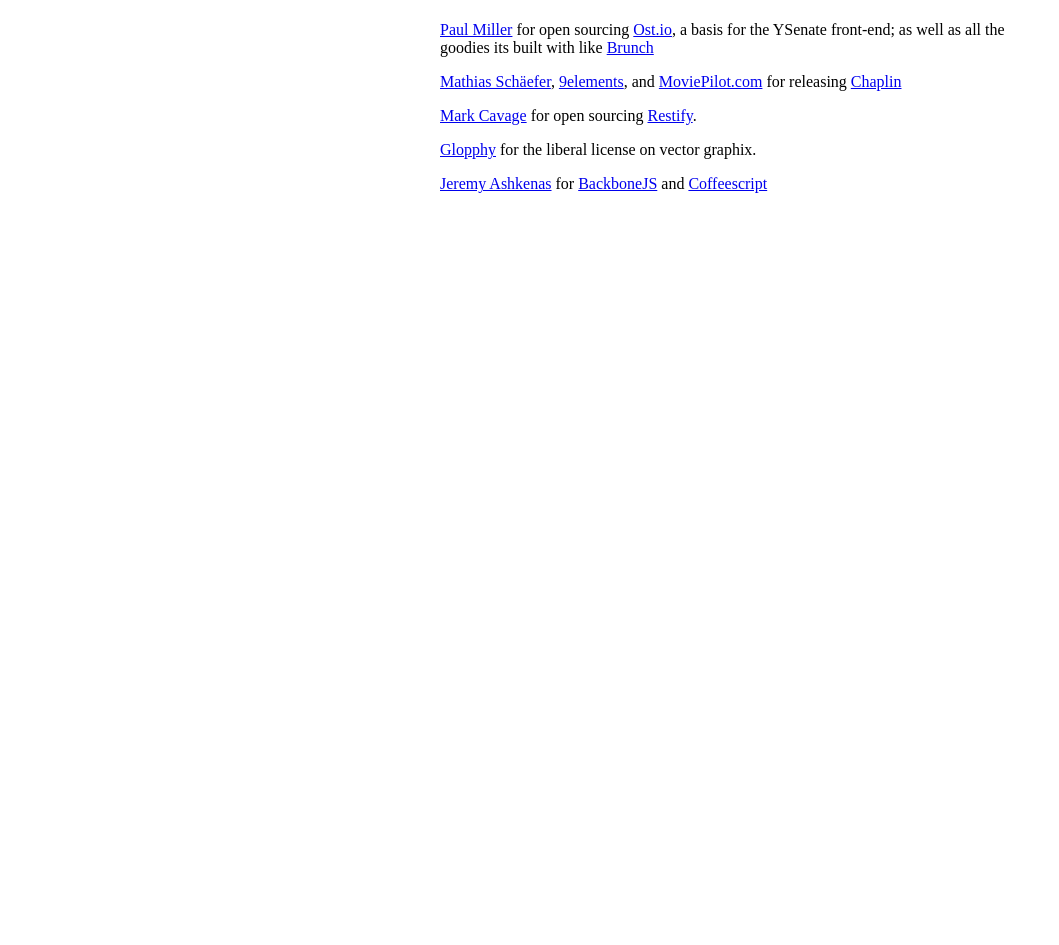
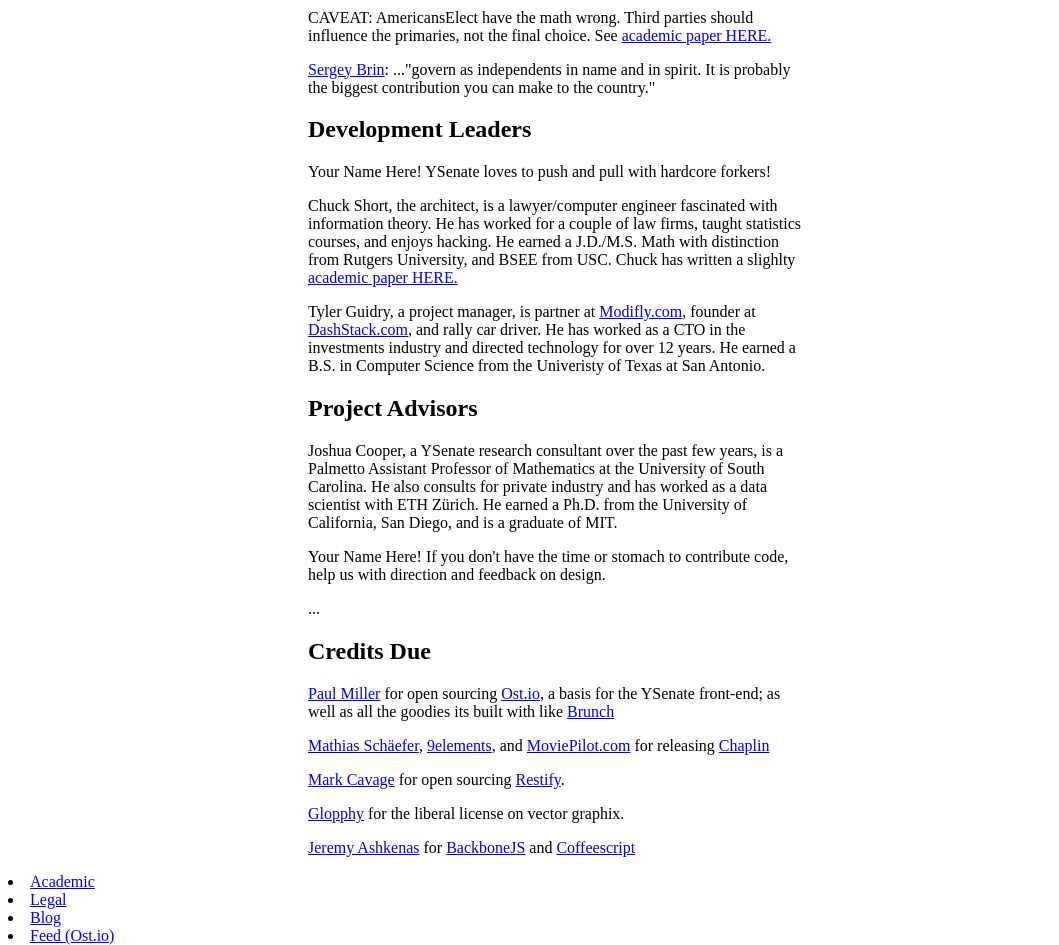
Before and after one commit to craigerm/ysenate-info, a Node server app: page /people in a window 1280 px wide. Shown: the part 581-1526 px from the top of the page, without its empty margins (0-1059 px from the left). Before the commit the page ends 774 px from the top, so only its background shows below. Run offline with Node 20, Linux system fonts and the light colour scheme; some libraries are stand-ins or nearby versions.

Commit message:
making a variety of changes.

```diff
--- a/app.js
+++ b/app.js
@@ -34,6 +34,8 @@
 app.get('/buttons', colors.buttons);
 app.get('/people', people.people);
 app.get('/trees', trees.trees);
+app.get('/legal', people.legal);
+app.get('/binpub', colors.binpub);
 
 http.createServer(app).listen(app.get('port'), function(){
   console.log("Express server listening on port " + app.get('port'));
--- a/public/stylesheets/style.css
+++ b/public/stylesheets/style.css
@@ -1,10 +1,10 @@
 #wrap {
    width:800px;
-   margin:0 auto;
 }
 #left_col {
    float:left;
    width:300px;
+   margin: 10 auto;
 }
 #small_left_col {
    float: left;
@@ -17,7 +17,7 @@
 }
 #large_right_col {
    float: right;
-   width: 600px;
+   width: 500px;
 }
 #navlist li
 {
@@ -29,3 +29,8 @@
 {
 font: bold
 }
+footer {
+   float: left;
+   width:40%;
+   height:60px;   /* Height of the footer */
+}
--- a/routes/colors.js
+++ b/routes/colors.js
@@ -10,3 +10,7 @@
 exports.buttons = function(req, res) {
   res.render('buttons', {title: 'YSenate'});
 };
+
+exports.binpub = function(req, res) {
+  res.render('binpub', {title: 'BinPub'});
+};
--- a/routes/people.js
+++ b/routes/people.js
@@ -6,3 +6,7 @@
 exports.people = function(req, res){
   res.render('people', {title: 'YSenate'});
 };
+
+exports.legal = function(req, res){
+  res.render('legal', {title: 'YSenate'});
+};
--- a/views/colors.jade
+++ b/views/colors.jade
@@ -5,9 +5,6 @@
     section#small_left_col
       img(src='images/spectrum.jpg')
     section#large_right_col
-        img(src='images/blueDown.png')
-        img(src='images/redUp.png')
-      footer
           section.css-table
             section.four-column
               section.cell
@@ -20,3 +17,6 @@
                 p So YSenate is ideologically agnostic. Radical, moderate, liberal, or conservative you will be welcome. If you stay positive and make bright statements; your color will be bright. Negativity or stupidity may bring in some darkness, i.e. if you say something nasty or give someone a down vote, your color becomes a shade darker...
               section.cell
                 p Personalized colors are used by the information engine to help organize people into <a href= "/trees">trees.</a> See additional <a href ="/buttons">Vote Button Design Prototypes</a>
+    section#small_left_col
+      img(src='images/blueDown.png')
+      img(src='images/redUp.png')
--- a/views/index.jade
+++ b/views/index.jade
@@ -5,7 +5,6 @@
       a(href='/people')
         img(src='images/ysenateChoice6.png')
     section#right_col
-        footer
           section.css-table
             section.four-column
               section.cell
--- a/views/layout.jade
+++ b/views/layout.jade
@@ -16,10 +16,16 @@
             a(href="/colors") Colors
           li
             a(href="/trees") Trees
+
           li
-            a(href="http://ysenate.blogspot.com/") Blog
-          li
-            a(href="/feed") Feed (Ost.io)
-          li
-            a(href="/academic.html") Academic
+            <a href="https://twitter.com/intent/tweet?screen_name=forksenate" class="twitter-mention-button" data-related="forksenate">Tweet to @forksenate</a><script>!function(d,s,id){var js,fjs=d.getElementsByTagName(s)[0];if(!d.getElementById(id)){js=d.createElement(s);js.id=id;js.src="//platform.twitter.com/widgets.js";fjs.parentNode.insertBefore(js,fjs);}}(document,"script","twitter-wjs");</script>
     block content
+  footer
+      li
+        a(href="/academic.html") Academic
+      li
+        a(href="/legal") Legal
+      li
+        a(href="http://ysenate.blogspot.com/") Blog
+      li
+        a(href="/feed") Feed (Ost.io)
--- a/views/people.jade
+++ b/views/people.jade
@@ -12,16 +12,23 @@
         a(href="/trees")
           img(src='/images/trees.jpg')
     section#large_right_col
-        footer
           section.css-table
             section.four-column
+              h2 People we share a vision with.
+                h3        Not Official Partners ... Yet!
+              section.cell
+                p <a href="http://www.americanselect.org/">AmericansElect</a>, YSenate wants to be the technological platform for your goal in 2016.
+                p <iframe width="640" height="360" src="http://www.youtube.com/embed/CuYKHnAVJ-Y?feature=player_embedded" frameborder="0" allowfullscreen></iframe>
+                p CAVEAT: AmericansElect have the math wrong. Third parties should influence the primaries, not the final choice. See <a href='/academic.html'>academic paper HERE.</a>
+              section.cell
+                p <a href="https://plus.google.com/+SergeyBrin/posts= Sergey Brin">Sergey Brin</a>: ..."govern as independents in name and in spirit.  It is probably the biggest contribution you can make to the country."
               h2 Development Leaders
               section.cell
                 p Your Name Here! YSenate loves to push and pull with hardcore forkers!
               section.cell
                 p Chuck Short, the architect, is a lawyer/computer engineer fascinated with information theory. He has worked for a couple of law firms, taught statistics courses, and enjoys hacking. He earned a J.D./M.S. Math with distinction from Rutgers University, and BSEE from USC. Chuck has written a slighlty <a href='/academic.html'>academic paper HERE.</a>
               section.cell
-                p Tyler Guidry, the project manager, is partner at <a href = "http://www.modifly.com"> Modifly.com</a>, founder at <a href = "http://www.dashstack.com"> DashStack.com</a>, and rally car driver. He has worked as a CTO in the investments industry and directed technology for over 12 years. He earned a B.S. in Computer Science from the Univeristy of Texas at San Antonio.
+                p Tyler Guidry, a project manager, is partner at <a href = "http://www.modifly.com"> Modifly.com</a>, founder at <a href = "http://www.dashstack.com"> DashStack.com</a>, and rally car driver. He has worked as a CTO in the investments industry and directed technology for over 12 years. He earned a B.S. in Computer Science from the Univeristy of Texas at San Antonio.
               h2 Project Advisors
               section.cell
                 p Joshua Cooper, a YSenate research consultant over the past few years, is a Palmetto Assistant Professor of Mathematics at the University of South Carolina. He also consults for private industry and has worked as a data scientist with ETH Z&#252rich. He earned a Ph.D. from the University of California, San Diego, and is a graduate of MIT.
--- a/views/trees.jade
+++ b/views/trees.jade
@@ -4,7 +4,6 @@
     section#left_col
       img(src='images/treeNeighbor.jpg')
     section#right_col
-        footer
           section.css-table
             section.four-column
               section.cell
```
